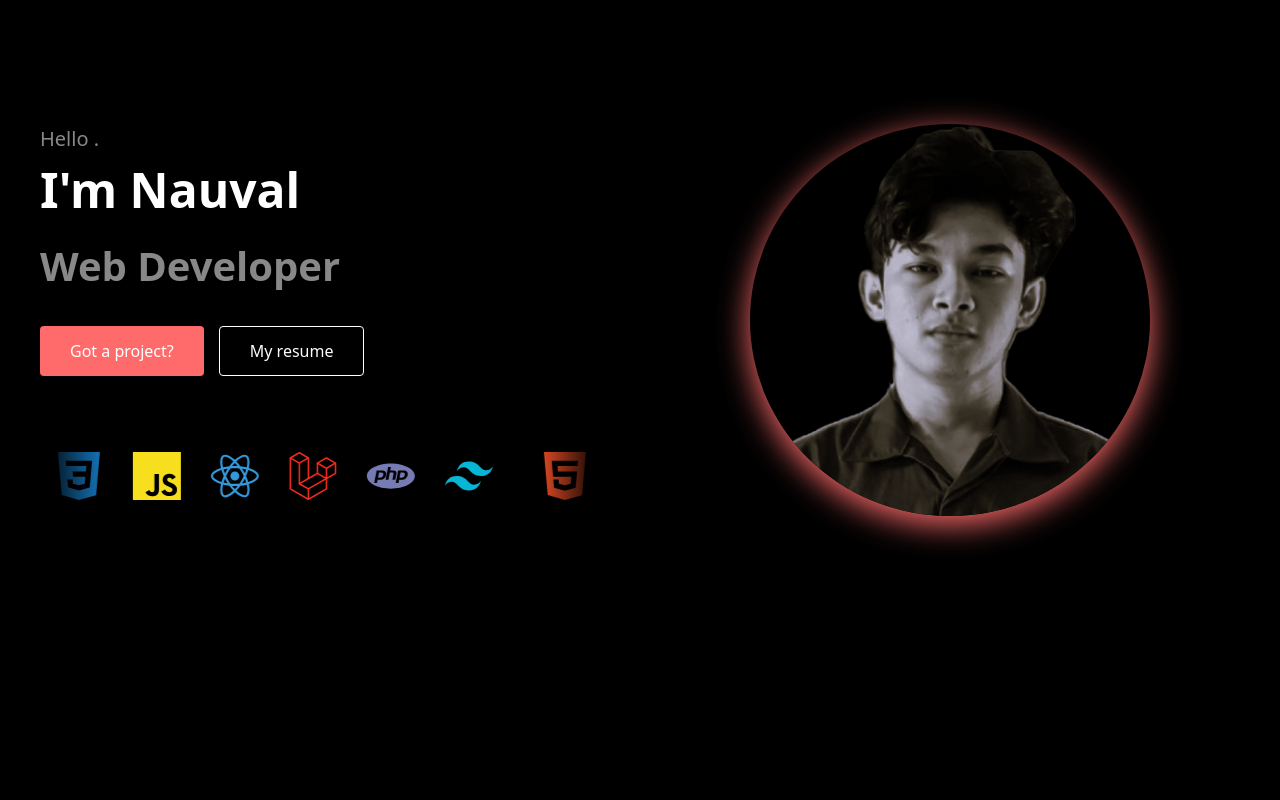
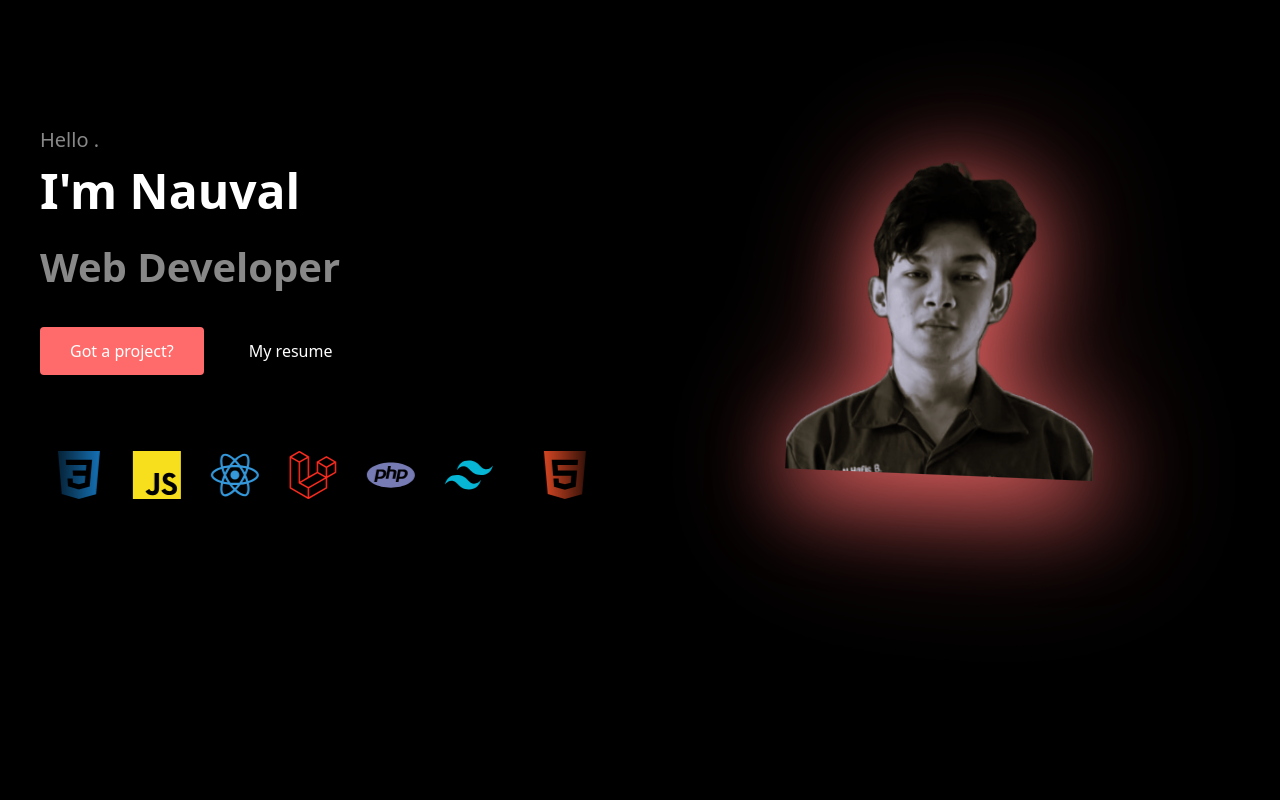
Before and after one commit to diulll/Nauval-Porto, a React (Vite) app: page / in a window 1280 px wide. Shown: the part 880-1680 px from the top of the page. Built offline with nearby package versions, Linux system fonts and the light colour scheme.

Commit message:
feat: enhance button and image animations for improved interactivity

```diff
--- a/src/App.jsx
+++ b/src/App.jsx
@@ -399,8 +399,28 @@ function AppSections({ activeSection, getAnimationStyle }) {
             <h1 style={{ fontSize: 'clamp(28px, 6vw, 48px)', fontWeight: 'bold', marginBottom: '20px' }}>I'm Nauval</h1>
             <h2 style={{ fontSize: 'clamp(24px, 5vw, 40px)', fontWeight: 'bold', marginBottom: '30px', color: '#888' }}>Web Developer</h2>
             <div style={{ display: 'flex', gap: '15px', marginBottom: '40px', flexWrap: 'wrap' }}>
-              <button style={{ padding: '12px 30px', backgroundColor: '#FF6B6B', color: 'white', border: 'none', borderRadius: '4px', cursor: 'pointer', fontSize: '16px' }}>Got a project?</button>
-              <button style={{ padding: '12px 30px', backgroundColor: 'transparent', color: 'white', border: '1px solid white', borderRadius: '4px', cursor: 'pointer', fontSize: '16px' }}>My resume</button>
+              <button
+                style={{ padding: '12px 30px', backgroundColor: '#FF6B6B', color: 'white', border: 'none', borderRadius: '4px', cursor: 'pointer', fontSize: '16px', transition: 'all 0.3s ease' }}
+                onMouseEnter={(e) => {
+                  e.target.style.transform = 'scale(0.95)';
+                }}
+                onMouseLeave={(e) => {
+                  e.target.style.transform = 'scale(1)';
+                }}
+              >
+                Got a project?
+              </button>
+              <button
+                style={{ padding: '12px 30px', backgroundColor: 'transparent', color: 'white', border: 'none', borderRadius: '4px', cursor: 'pointer', fontSize: '16px', transition: 'all 0.3s ease' }}
+                onMouseEnter={(e) => {
+                  e.target.style.transform = 'scale(0.95)';
+                }}
+                onMouseLeave={(e) => {
+                  e.target.style.transform = 'scale(1)';
+                }}
+              >
+                My resume
+              </button>
             </div>
             <div style={{
               marginTop: '60px',
@@ -434,17 +454,28 @@ function AppSections({ activeSection, getAnimationStyle }) {
           </div>
 
           {/* Right Content - Image placeholder */}
-          <div style={{ display: 'flex', alignItems: 'center', justifyContent: 'center' }}>
+          <div style={{ display: 'flex', alignItems: 'center', justifyContent: 'center', perspective: '1000px' }}>
             <img
               src={profileImage}
               alt="Profile"
               style={{
-                width: 'clamp(200px, 100%, 400px)',
-                height: 'clamp(200px, 100%, 400px)',
-                borderRadius: '50%',
+                width: 'clamp(100px, 100%, 300px)',
+                height: 'clamp(100px, 100%, 300px)',
+                borderRadius: '50% 50% 0 0',
                 objectFit: 'cover',
                 objectPosition: 'center',
-                boxShadow: '0 8px 32px 0 rgba(255, 107, 107, 1)'
+                filter: 'drop-shadow(0 20px 40px rgba(255, 107, 107, 0.8)) drop-shadow(0 0 60px rgba(255, 107, 107, 0.5))',
+                transform: 'rotateY(-15deg) rotateX(5deg) translateZ(50px)',
+                transition: 'all 0.5s ease',
+                cursor: 'pointer'
+              }}
+              onMouseEnter={(e) => {
+                e.target.style.transform = 'rotateY(0deg) rotateX(0deg) translateZ(80px) scale(1.05)';
+                e.target.style.filter = 'drop-shadow(0 30px 60px rgba(255, 107, 107, 1)) drop-shadow(0 0 100px rgba(255, 107, 107, 0.7))';
+              }}
+              onMouseLeave={(e) => {
+                e.target.style.transform = 'rotateY(-15deg) rotateX(5deg) translateZ(50px)';
+                e.target.style.filter = 'drop-shadow(0 20px 40px rgba(255, 107, 107, 0.8)) drop-shadow(0 0 60px rgba(255, 107, 107, 0.5))';
               }}
             />
           </div>
@@ -481,7 +512,7 @@ function AppSections({ activeSection, getAnimationStyle }) {
               <div style={{ marginBottom: '40px' }}>
                 <div style={{ display: 'flex', alignItems: 'center', gap: '15px', marginBottom: '30px' }}>
                   <span style={{ fontSize: '32px' }}>🏠</span>
-                  <h3 style={{ fontSize: '20px', fontWeight: 'bold' }}>Website Hosting</h3>
+                  <h3 style={{ fontSize: '20px', fontWeight: 'bold' }}>Ui/Ux Design</h3>
                 </div>
               </div>
             </div>
@@ -530,17 +561,29 @@ function AppSections({ activeSection, getAnimationStyle }) {
               const cardInView = useInView(cardRef);
 
               return (
-                <div key={project} ref={cardRef} style={{
+                <div
+                  key={project}
+                  ref={cardRef}
+                  style={{
                     backgroundColor: '#1a1a1a',
                     borderRadius: '8px',
                     overflow: 'hidden',
                     cursor: 'pointer',
-                  transition: 'all 0.6s cubic-bezier(0.34, 1.56, 0.64, 1)',
+                    transition: 'all 0.3s ease',
                     minHeight: '300px',
                     transform: cardInView ? 'translateY(0) scale(1)' : 'translateY(40px) scale(0.95)',
                     opacity: cardInView ? 1 : 0,
                     boxShadow: cardInView ? '0 20px 40px rgba(255, 107, 107, 0.2)' : '0 10px 20px rgba(255, 107, 107, 0.1)'
-                }}>
+                  }}
+                  onMouseEnter={(e) => {
+                    e.currentTarget.style.transform = 'scale(0.95)';
+                    e.currentTarget.style.boxShadow = '0 10px 20px rgba(255, 107, 107, 0.4)';
+                  }}
+                  onMouseLeave={(e) => {
+                    e.currentTarget.style.transform = 'scale(1)';
+                    e.currentTarget.style.boxShadow = '0 20px 40px rgba(255, 107, 107, 0.2)';
+                  }}
+                >
                   <div style={{
                     width: '100%',
                     height: '200px',
@@ -594,7 +637,9 @@ function AppSections({ activeSection, getAnimationStyle }) {
         <div style={{ maxWidth: '800px', width: '100%', textAlign: 'center', ...fadeInUp(contactInView) }}>
           <h2 style={{ fontSize: 'clamp(32px, 6vw, 48px)', fontWeight: 'bold', marginBottom: '30px' }}>Let's Work Together</h2>
           <p style={{ fontSize: 'clamp(14px, 3vw, 18px)', color: '#aaa', marginBottom: '40px' }}>I'm always interested in hearing about new projects and opportunities.</p>
-          <a href="mailto:badiulfikri24@gmail.com" style={{
+          <a
+            href="mailto:badiulfikri24@gmail.com"
+            style={{
               display: 'inline-block',
               padding: '15px 40px',
               backgroundColor: '#FF6B6B',
@@ -602,18 +647,26 @@ function AppSections({ activeSection, getAnimationStyle }) {
               textDecoration: 'none',
               borderRadius: '4px',
               fontSize: '16px',
-            cursor: 'pointer'
-          }}>
+              cursor: 'pointer',
+              transition: 'all 0.3s ease'
+            }}
+            onMouseEnter={(e) => {
+              e.target.style.transform = 'scale(0.95)';
+            }}
+            onMouseLeave={(e) => {
+              e.target.style.transform = 'scale(1)';
+            }}
+          >
             Send me an email
           </a>
           <div style={{ marginTop: '60px', display: 'flex', gap: '20px', justifyContent: 'center', flexWrap: 'wrap', alignItems: 'center' }}>
-            <a href="https://wa.me/6281239638514" target="_blank" rel="noopener noreferrer" style={{ transition: 'opacity 0.3s' }} onMouseEnter={(e) => e.target.style.opacity = '0.7'} onMouseLeave={(e) => e.target.style.opacity = '1'}>
+            <a href="https://wa.me/6281239638514" target="_blank" rel="noopener noreferrer" style={{ transition: 'all 0.3s ease', display: 'inline-block' }} onMouseEnter={(e) => e.target.style.transform = 'scale(1.2)'} onMouseLeave={(e) => e.target.style.transform = 'scale(1)'}>
               <img src="https://cdn.simpleicons.org/whatsapp/888888" alt="Twitter" width="28" height="28" />
             </a>
-            <a href="https://github.com/diulll" target="_blank" rel="noopener noreferrer" style={{ transition: 'opacity 0.3s' }} onMouseEnter={(e) => e.target.style.opacity = '0.7'} onMouseLeave={(e) => e.target.style.opacity = '1'}>
+            <a href="https://github.com/diulll" target="_blank" rel="noopener noreferrer" style={{ transition: 'all 0.3s ease', display: 'inline-block' }} onMouseEnter={(e) => e.target.style.transform = 'scale(1.2)'} onMouseLeave={(e) => e.target.style.transform = 'scale(1)'}>
               <img src="https://cdn.simpleicons.org/github/888888" alt="Github" width="28" height="28" />
             </a>
-            <a href="https://www.instagram.com/diul.f/" target="_blank" rel="noopener noreferrer" style={{ transition: 'opacity 0.3s' }} onMouseEnter={(e) => e.target.style.opacity = '0.7'} onMouseLeave={(e) => e.target.style.opacity = '1'}>
+            <a href="https://www.instagram.com/diul.f/" target="_blank" rel="noopener noreferrer" style={{ transition: 'all 0.3s ease', display: 'inline-block' }} onMouseEnter={(e) => e.target.style.transform = 'scale(1.2)'} onMouseLeave={(e) => e.target.style.transform = 'scale(1)'}>
               <img src="https://cdn.simpleicons.org/instagram/888888" alt="Instagram" width="28" height="28" />
             </a>
           </div>
```
Lines whose indentation alone changed are shown as unchanged.
